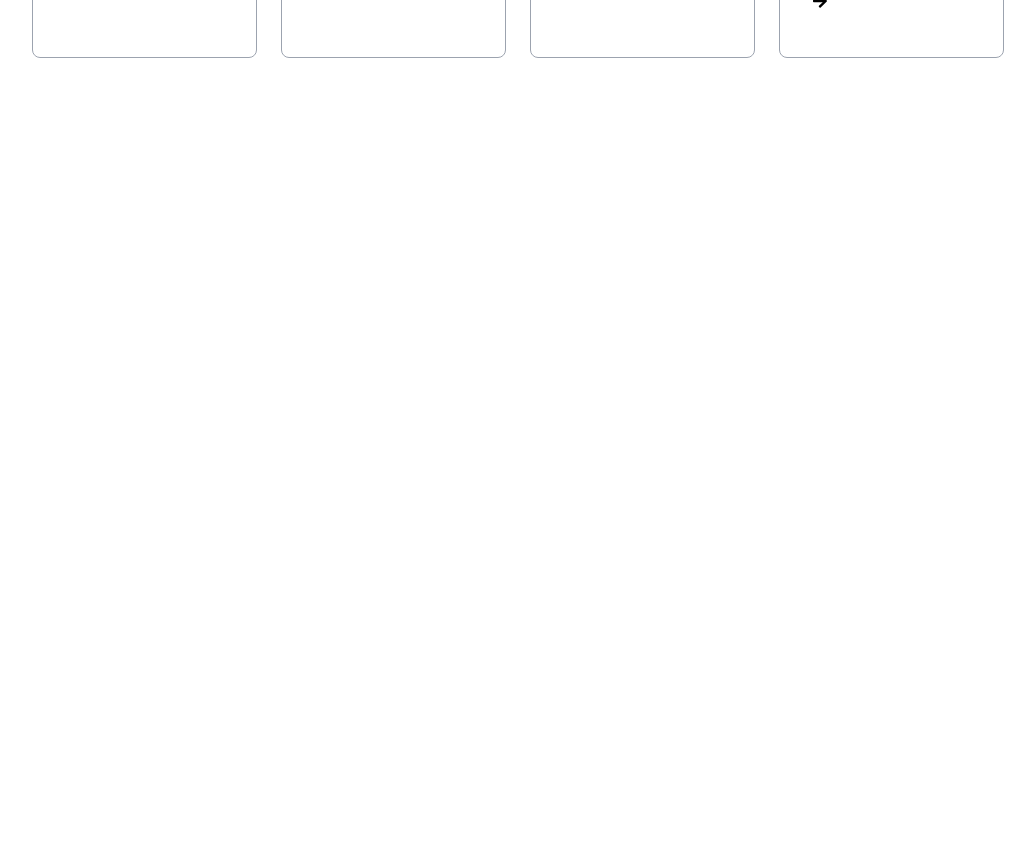
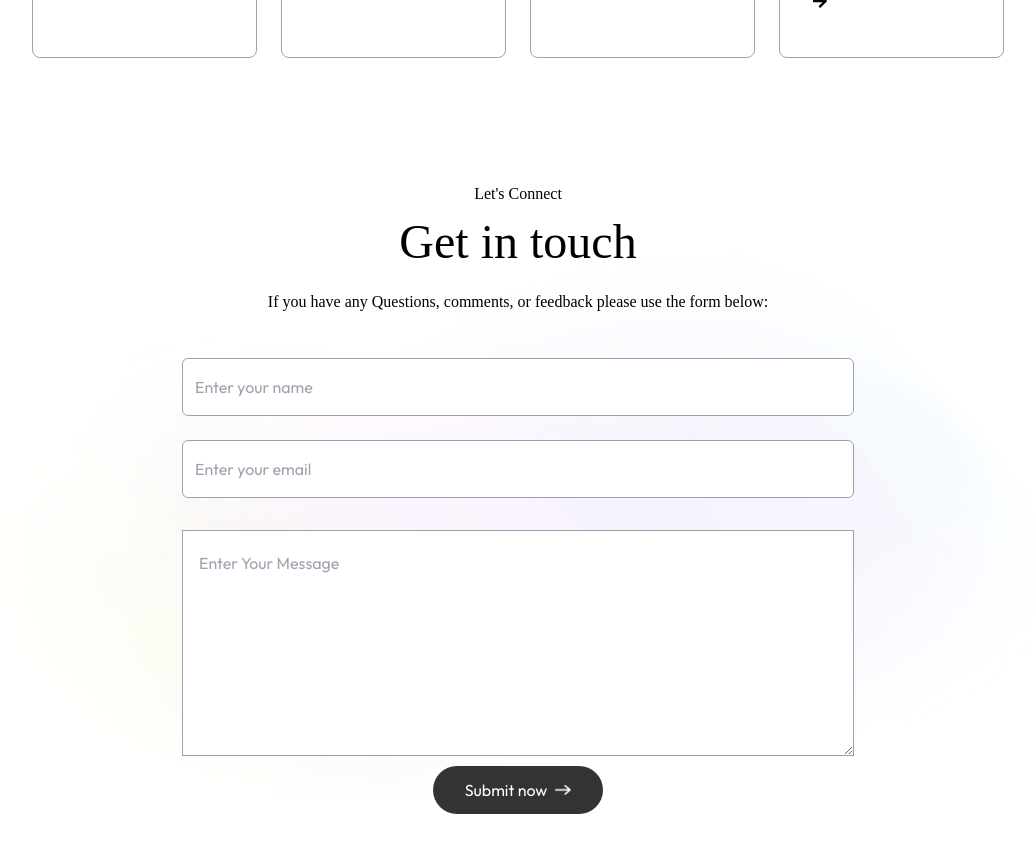
Before and after one commit to Saniya-Ahmad/portfolio, a Next.js app: page / in a window 1280 px wide. Shown: the part 2040-2892 px from the top of the page, without its empty margins (122-1157 px from the left). Before the commit the page ends 2178 px from the top, so only its background shows below. Built offline with nearby package versions, Linux system fonts and the light colour scheme; a web font is replaced by a local one.

Commit message:
contact section added

```diff
--- a/app/page.js
+++ b/app/page.js
@@ -5,6 +5,7 @@
 import Header from "@/components/header";
 import About from "@/components/About";
 import Mywork from "@/components/Mywork";
+import Contact from "@/components/Contact";
 
 export default function Home() {
   return (
@@ -13,6 +14,7 @@
  <Header/>
  <About/>
  <Mywork/>
+ <Contact/>
   </>
   );
 }
--- /dev/null
+++ b/components/Contact.jsx
@@ -0,0 +1,57 @@
+import React from 'react'
+import { assets } from '@/assets/assets'
+import Image from 'next/image'
+import { useState } from 'react';
+function Contact() {
+    const [result, setResult] = useState("");
+
+  const onSubmit = async (event) => {
+    event.preventDefault();
+    setResult("Sending....");
+    const formData = new FormData(event.target);
+
+    formData.append("access_key", "2b295225-66d4-45c9-91ce-eb6645e87659");
+
+    const response = await fetch("https://api.web3forms.com/submit", {
+      method: "POST",
+      body: formData
+    });
+
+    const data = await response.json();
+
+    if (data.success) {
+      setResult("Form Submitted Successfully");
+      event.target.reset();
+    } else {
+      console.log("Error", data);
+      setResult(data.message);
+    }
+  };
+
+  return (
+    <div id="contact"className='w-full px-[12%] py-10 scroll-mt-20 bg-[url("/footer-bg-color.png")]
+    bg-no-repeat bg-center bg-[length:90%_auto]'>
+      <h4 className='text-center mb-2 tetx-lg font-Ovo'>Let's Connect</h4>
+      <h2 className='text-center text-5xl font-Ovo'> Get in touch </h2>
+      <p className='text-center max-w-2xl mx-auto mt-5 font-Ovo'>
+        If you have any Questions, comments, or feedback please use the form below:
+      </p>
+    <form  onSubmit={onSubmit} className='max-w-2xl mx-auto'>
+        <div className='grid gid-cols-auto gap-6 mt-10 mb-8 '>
+            <input type="text" placeholder='Enter your name' required
+            className='flex-1 p-3 outline-none border-[0.5px] border-gray-400 rounded-md bg-white ' name='name'/>
+            <input type="email" placeholder='Enter your email' required
+            className='flex-1 p-3 outline-none border-[0.5px] border-gray-400 rounded-md bg-white' name='email'/>
+        </div>
+        <textarea rows='6' placeholder='Enter Your Message' required
+        className='w-full p-4 outline-none border-[0.5px] border-gray-400' name='message'></textarea>
+        <button type='submit' className='py-2 px-8 w-max flex items-center justify-between gap-2
+        bg-black/80 text-white rounded-full mx-auto hover:bg-black duration-500' >Submit now
+        <Image src={assets.right_arrow_white} alt="" className='w-4'/></button>
+        <p className='mt-4'>{result}</p>
+    </form>
+    </div>
+  )
+}
+
+export default Contact
```
